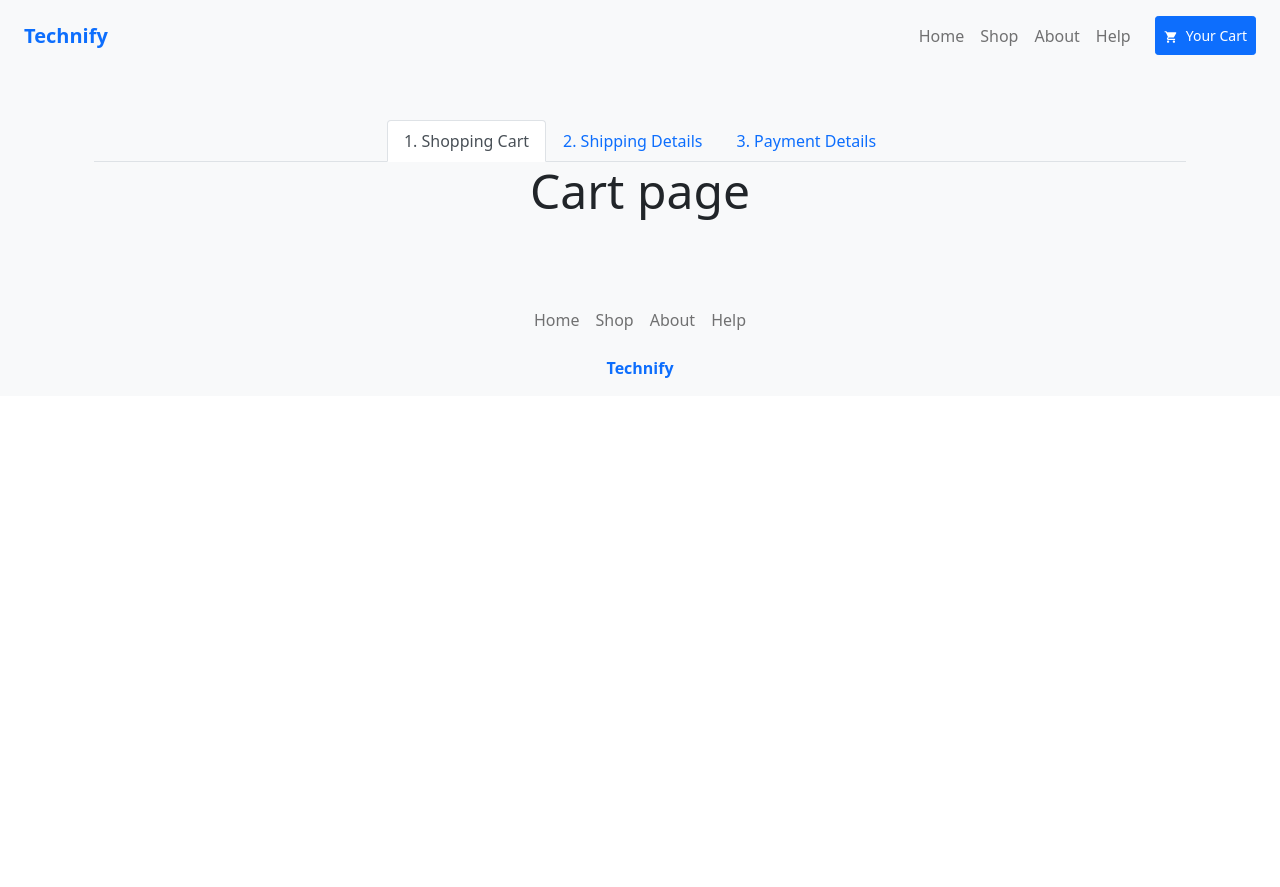
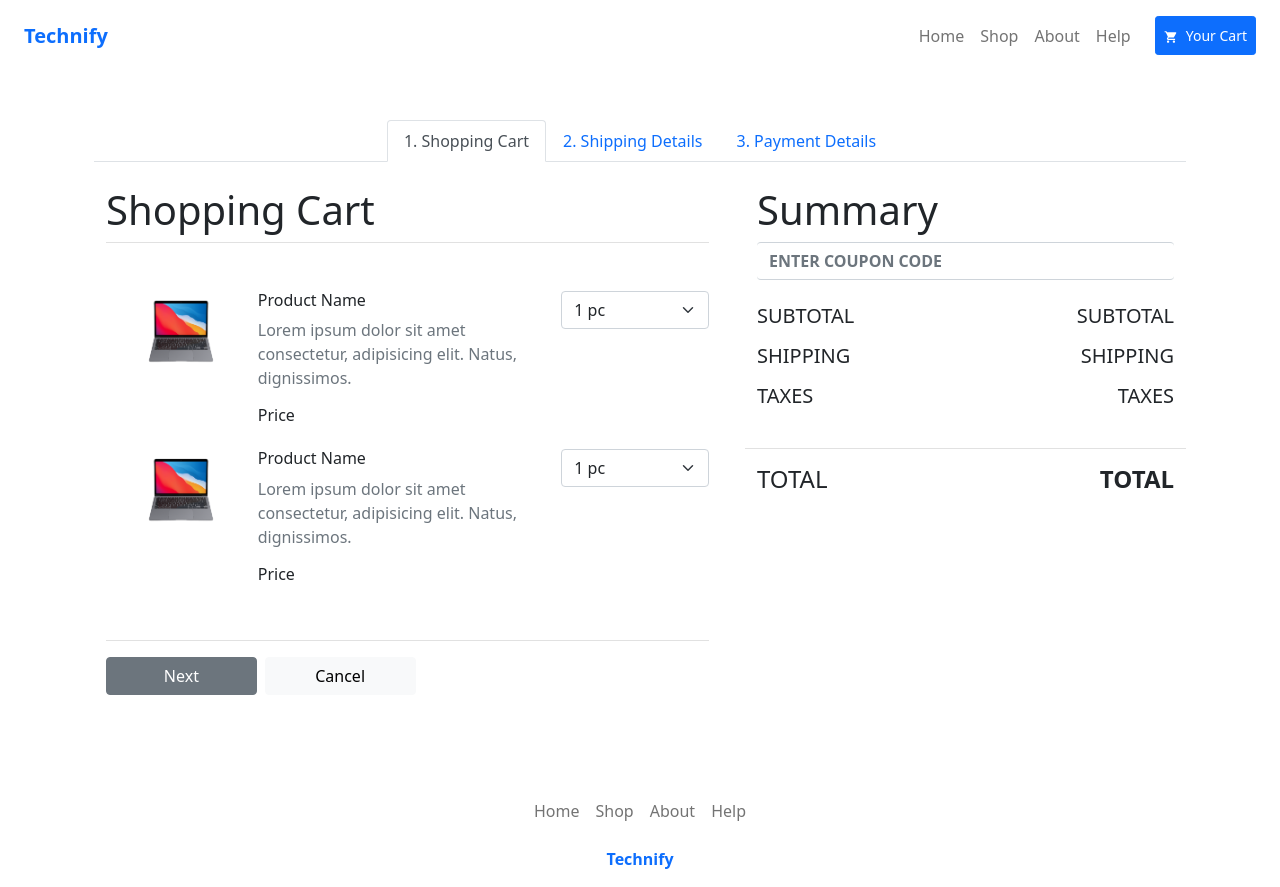
Before and after one commit to 5thDimensionalVader/technify-shop, a React (Create React App) app: page /checkout in a window 1280 px wide. Before the commit the page ends 800 px from the top, so only its background shows below. Built offline with nearby package versions, Linux system fonts and the light colour scheme.

Commit message:
technify-shop Cart component completed

```diff
--- a/src/App.js
+++ b/src/App.js
@@ -5,7 +5,7 @@ import { About, Checkout, Footer, Help, Home, Nav, Product, Shop } from "./compo
 const App = () => {
   return (
     <Router>
-      <div className="container-fluid text-center bg-light">
+      <div className="container-fluid text-center">
         {/* Nav component here */}
         <Nav />
         {/* Switch on these different components */}
--- a/src/components/Cart/Cart.js
+++ b/src/components/Cart/Cart.js
@@ -1,9 +1,99 @@
 import cartStyles from './cart.module.css';
+import { M1_Macbook } from '../../assets';
 
 const Cart = () => {
   return (
-    <div className="container">
-      <h4 className="display-5 text-center">Cart page</h4>
+    <div className="container text-sm-center text-md-start">
+
+      <div className="row g-5">
+        {/* Shopping Cart section */}
+        <div className="col-sm col-md-7">
+          <div className="text-sm-center text-md-start" style={{ borderBottom: '1px solid #60606030' }}>
+            <h4 className="display-6 fw-light">Shopping Cart</h4>
+          </div>
+
+          <div className="my-5 p-0">
+            <div className="row g-1 mb-3">
+              <div className="col-sm col-md-3">
+                <img src={M1_Macbook} alt="" className="img-fluid" style={{ maxHeight: '110px', maxWidth: '150px' }} />
+              </div>
+
+              <div className="col-sm col-md-6">
+                <div className="text-sm-center text-md-start">
+                  <h4 className="fs-6">Product Name</h4>
+                  <p className="text-lead text-muted">Lorem ipsum dolor sit amet consectetur, adipisicing elit. Natus, dignissimos.</p>
+                  <h4 className="fs-6 fw-lighter">Price</h4>
+                </div>
+              </div>
+              <div className="col-sm col-md-3">
+                <select className="form-select">
+                  <option value="1">1 pc</option>
+                  <option value="2">2 pc</option>
+                </select>
+              </div>
+            </div>
+            <div className="row g-1 mb-3">
+              <div className="col-sm col-md-3">
+                <img src={M1_Macbook} alt="" className="img-fluid" style={{ maxHeight: '110px', maxWidth: '150px' }} />
+              </div>
+
+              <div className="col-sm col-md-6">
+                <div className="text-sm-center text-md-start">
+                  <h4 className="fs-6">Product Name</h4>
+                  <p className="text-lead text-muted">Lorem ipsum dolor sit amet consectetur, adipisicing elit. Natus, dignissimos.</p>
+                  <h4 className="fs-6 fw-lighter">Price</h4>
+                </div>
+              </div>
+              <div className="col-sm col-md-3">
+                <select className="form-select">
+                  <option value="1">1 pc</option>
+                  <option value="2">2 pc</option>
+                </select>
+              </div>
+            </div>
+          </div>
+
+          <div className="" style={{borderTop:'1px solid #60606030'}}>
+            <div className="row-cols-4 my-3">
+              <button className="btn btn-secondary me-2">Next</button>
+              <button className="btn btn-light">Cancel</button>
+            </div>
+          </div>
+        </div>
+        {/* Summary section */}
+        <div className="col-sm col-md-5">
+          <div className="text-sm-center text-md-start">
+            <h4 className="display-6 fw-light">Summary</h4>
+          </div>
+          <div>
+            <input type="text"
+              className="form-control border-top-1 border-bottom-5 border-start-0 border-end-0 fw-bold"
+              placeholder="ENTER COUPON CODE"
+            />
+          </div>
+          <div className="row my-4">
+            <div className="col-sm col-md text-sm-center text-md-start">
+              <h4 className="fw-light fs-5 mb-3">SUBTOTAL</h4>
+              <h4 className="fw-light fs-5 mb-3">SHIPPING</h4>
+              <h4 className="fw-light fs-5 mb-3">TAXES</h4>
+            </div>
+            <div className="col-sm col-md text-sm-center text-md-end">
+              <h4 className="fw-light fs-5 mb-3">SUBTOTAL</h4>
+              <h4 className="fw-light fs-5 mb-3">SHIPPING</h4>
+              <h4 className="fw-light fs-5 mb-3">TAXES</h4>
+            </div>
+          </div>
+          <div className="row py-3" style={{borderTop:'1px solid #60606030'}}>
+            <div className="col-sm col-md text-sm-center text-md-start">
+              <h4 className="fw-light fs-4 mb-3">TOTAL</h4>
+            </div>
+            <div className="col-sm col-md text-sm-center text-md-end">
+              <h4 className="fw-bold fs-4 mb-3">TOTAL</h4>
+            </div>
+          </div>
+        </div>
+      </div>
+
     </div>
   );
 }
--- a/src/components/Checkout/Checkout.js
+++ b/src/components/Checkout/Checkout.js
@@ -8,6 +8,7 @@ const Checkout = () => {
         <CheckoutNav />
 
         {/* Checkout Content */}
+        <div className="container my-4">
           <Switch>
             <Route exact path='/checkout'><Cart /></Route>
             <Route path='/cart'><Cart /></Route>
@@ -15,6 +16,7 @@ const Checkout = () => {
             <Route path='/payment'><Payment /></Route>
           </Switch>
         </div>
+      </div>
     </Router>
   );
 }
--- a/src/components/Footer/Footer.js
+++ b/src/components/Footer/Footer.js
@@ -2,7 +2,7 @@ import { Link } from 'react-router-dom';
 
 const Footer = () => {
   return (
-    <div className="container bg-light py-3">
+    <div className="container py-3">
       <nav className="navbar navbar-expand-lg navbar-light py-3">
         <div className="container">
           {/* Navbar Links */}
```
Lines whose indentation alone changed are shown as unchanged.
